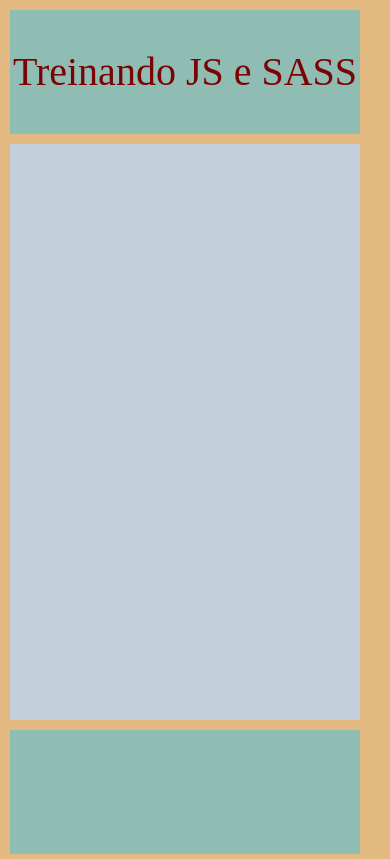
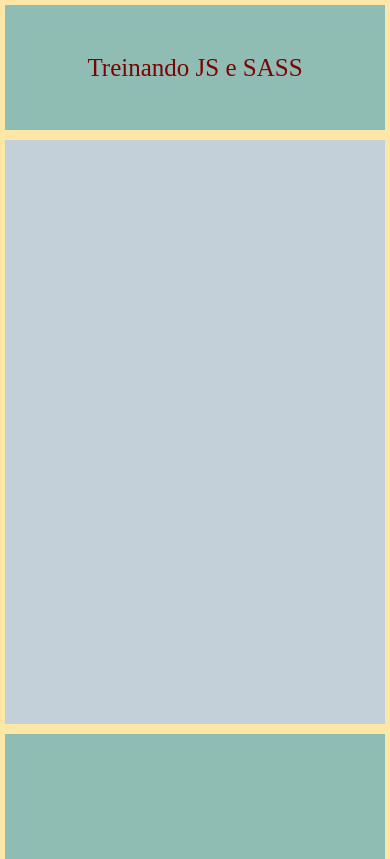
Before and after one commit to HelioWagner/Layout_Media_Query, a plain HTML site: page exercicio2.html in a window 390 px wide. Drawn offline with Linux system fonts and the light colour scheme.

Commit message:
correcao layout pra celular

```diff
--- a/Exercicio2.scss
+++ b/Exercicio2.scss
@@ -34,8 +34,8 @@ body {
     gap: 10px;
     @include busca_cor_fundo($amarelo);
     @media screen and (max-width: 640px) {
-       @include busca_cor_fundo($marron);
-       grid-template-columns: 1fr;
+       padding: 5px;
+       grid-template-columns: 100%;
        grid-template-rows: 15% 70% 15% ;
        grid-template-areas: "cabecalho"
                            "card-principal"
@@ -68,7 +68,7 @@ body {
 
 
    @media screen and (max-width: 640px) {
-      font-size: 40px;
+      font-size: 25px;
       @include busca_cor_fonte($vermelho);
    }
 
--- a/index.scss
+++ b/index.scss
@@ -48,8 +48,17 @@ body{
      @include busca_cor($azulMedio);
      p {
         color: $corBranco;
-        font-size: 30px;
+        font-size: 40px;
+        @media screen and (max-width: 640px) {
+          font-size: 25px;
+          @include busca_cor_fonte($vermelho);
+       }
+
      }
+
+
+
+
 }
 
 
```
Also changed, not shown: Exercicio2.css, 1 other file.
